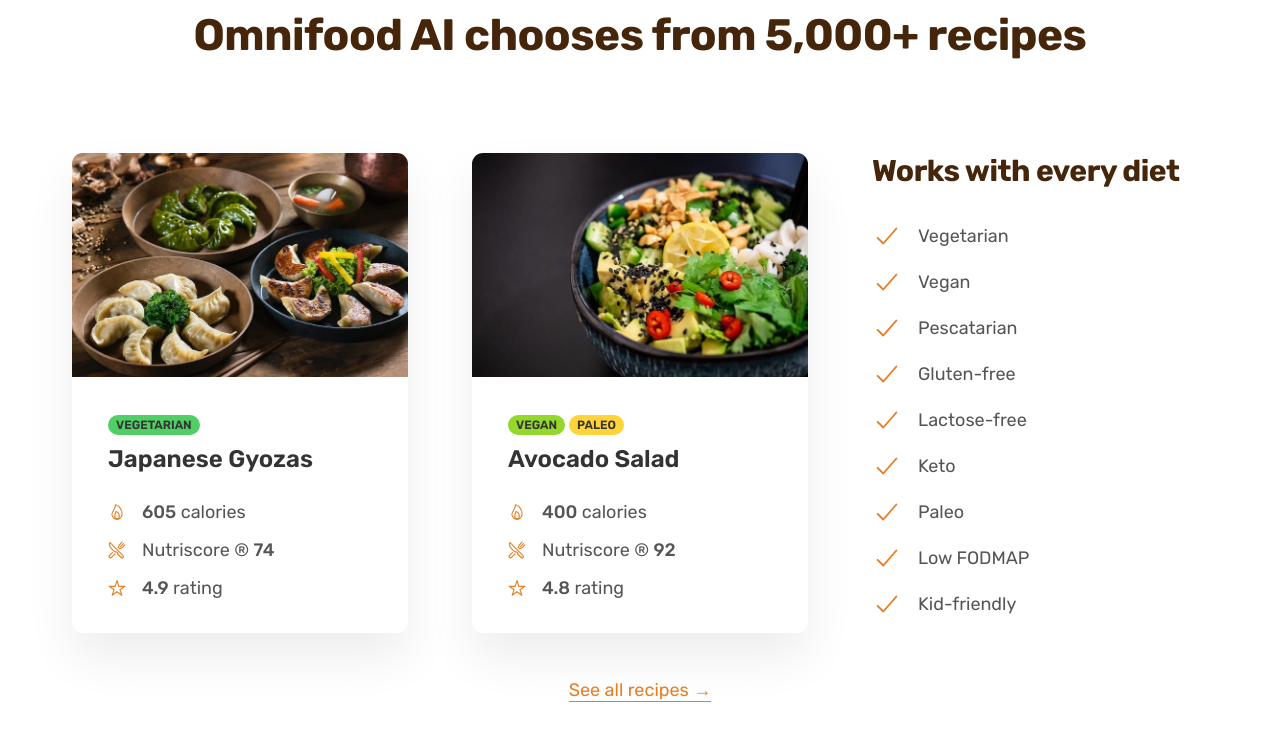
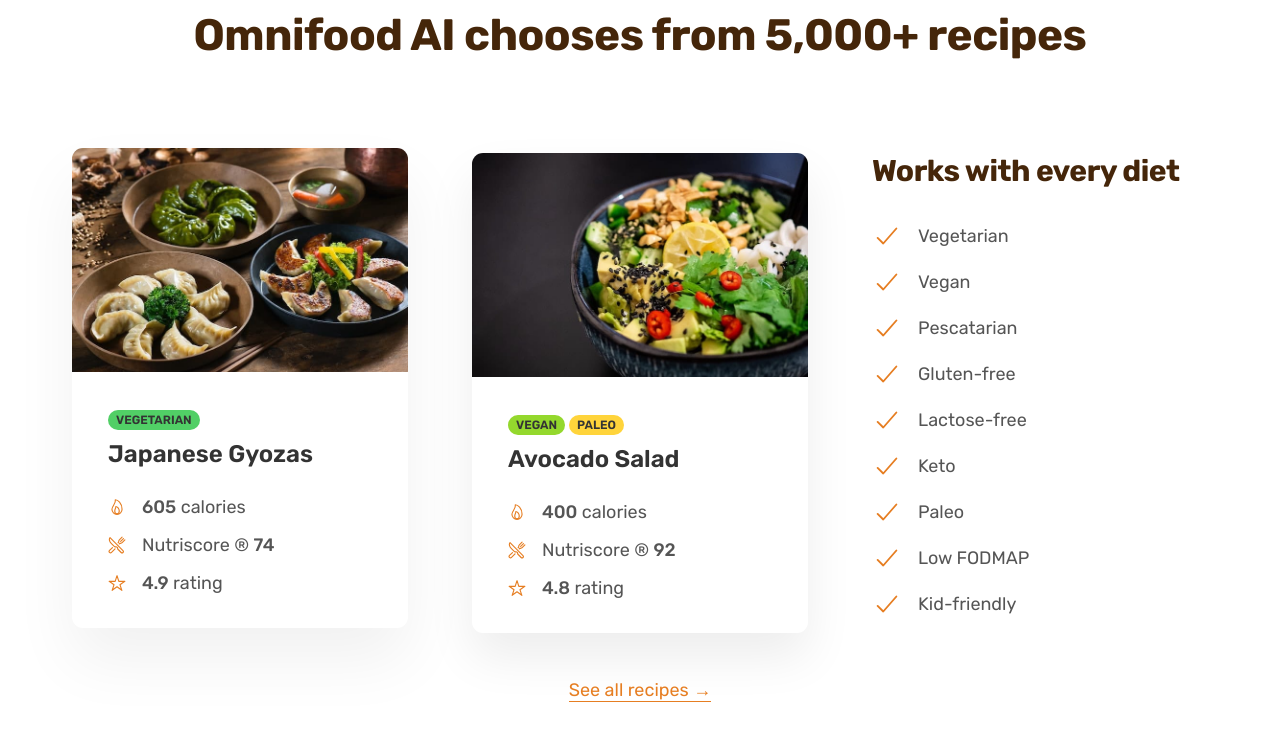
Before and after one commit to Patrik218/html-css-omnifood, a plain HTML site: page index.html in a window 1280 px wide. In both pictures the pointer is over the element 240 px from the left and 3112 px from the top of the page. Shown: the part 2719-3460 px from the top of the page. Drawn offline with nearby package versions, Linux system fonts and the light colour scheme.

Commit message:
add animation to cards

```diff
--- a/css/style.css
+++ b/css/style.css
@@ -202,6 +202,12 @@
         box-shadow: 0 2.4rem 4.8rem rgba(0, 0, 0, 0.075);
         border-radius: 11px;
         overflow: hidden;
+        transition: all 0.4s;
+    }
+
+    .meal:hover {
+        transform: translatey( -0.5rem);
+        box-shadow: 0 3.2rem 6.4rem rgba(0, 0, 0, 0.06);
     }
 
     .meal-content {
```
